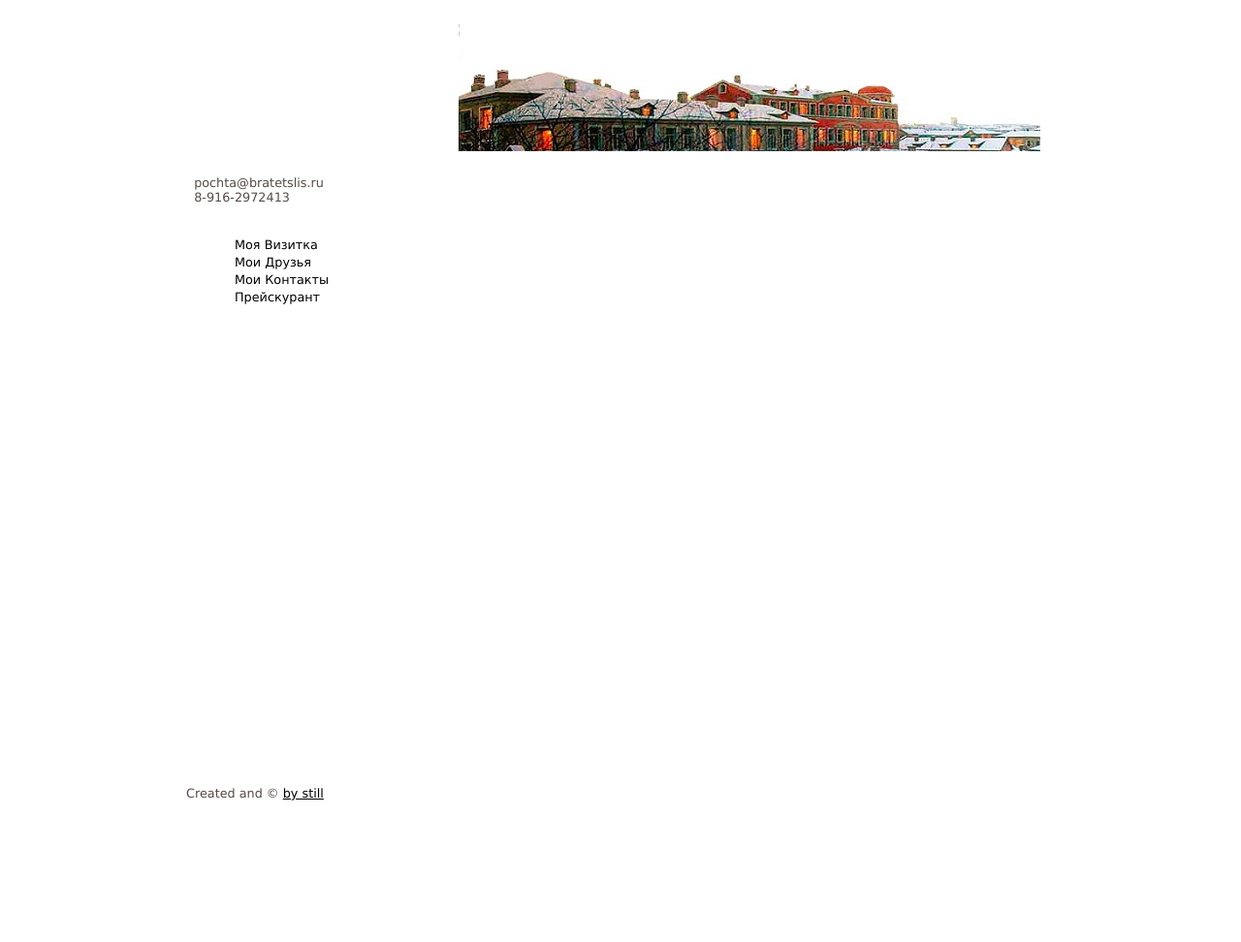
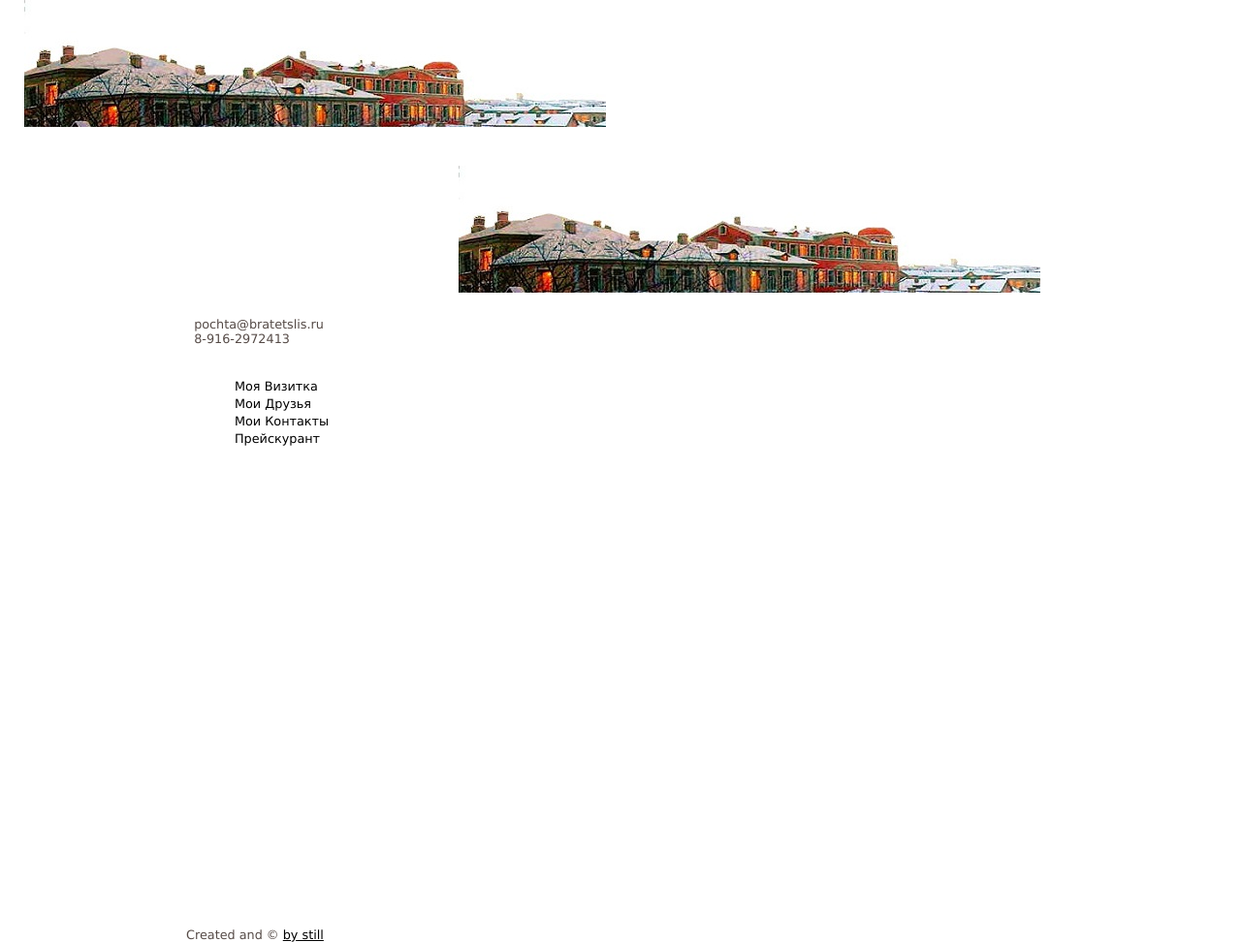
Before and after one commit to bratetslis/Site, a Jekyll site: the page built from Price.md, in a window 1280 px wide. Shown: the whole page at 97% size. Built offline with Jekyll 4.4.1, drawn with Linux system fonts in a browser that asks for light colours; before the commit the page ends 900 px from its top, so only the background shows below that.

Commit message:
Update _layouts/type3.html

```diff
--- a/_layouts/type3.html
+++ b/_layouts/type3.html
@@ -30,6 +30,7 @@
 
 <body>
  <!-- Basic template by monorom at www.intensivstation.coh -->
+ <p><img src="../img/ForLogo2.jpg"></img>
 <div  id="container">
 	<div id="banner"  ><p><img src="../img/ForLogo2.jpg"></img>
 	</p>
```
